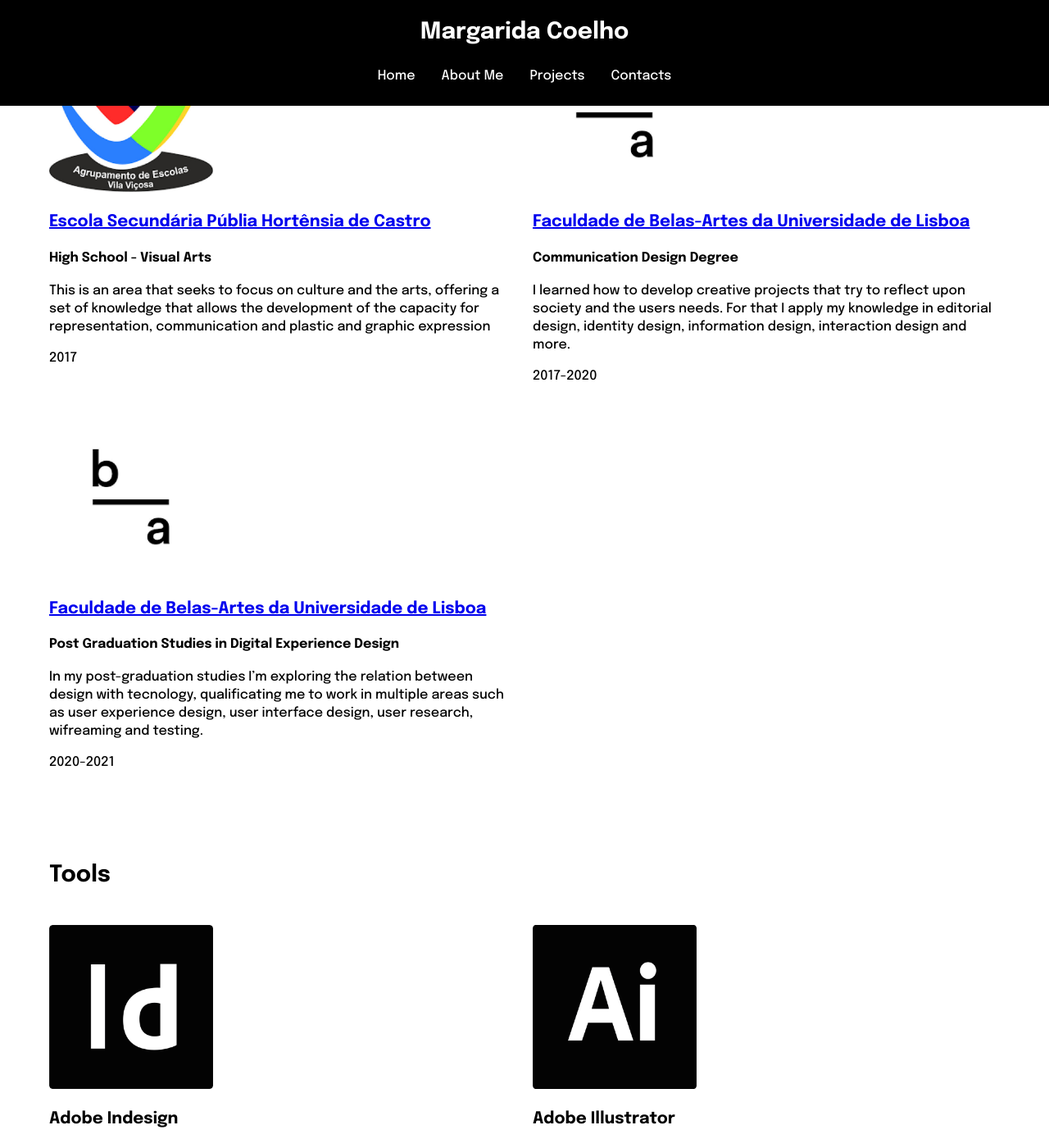
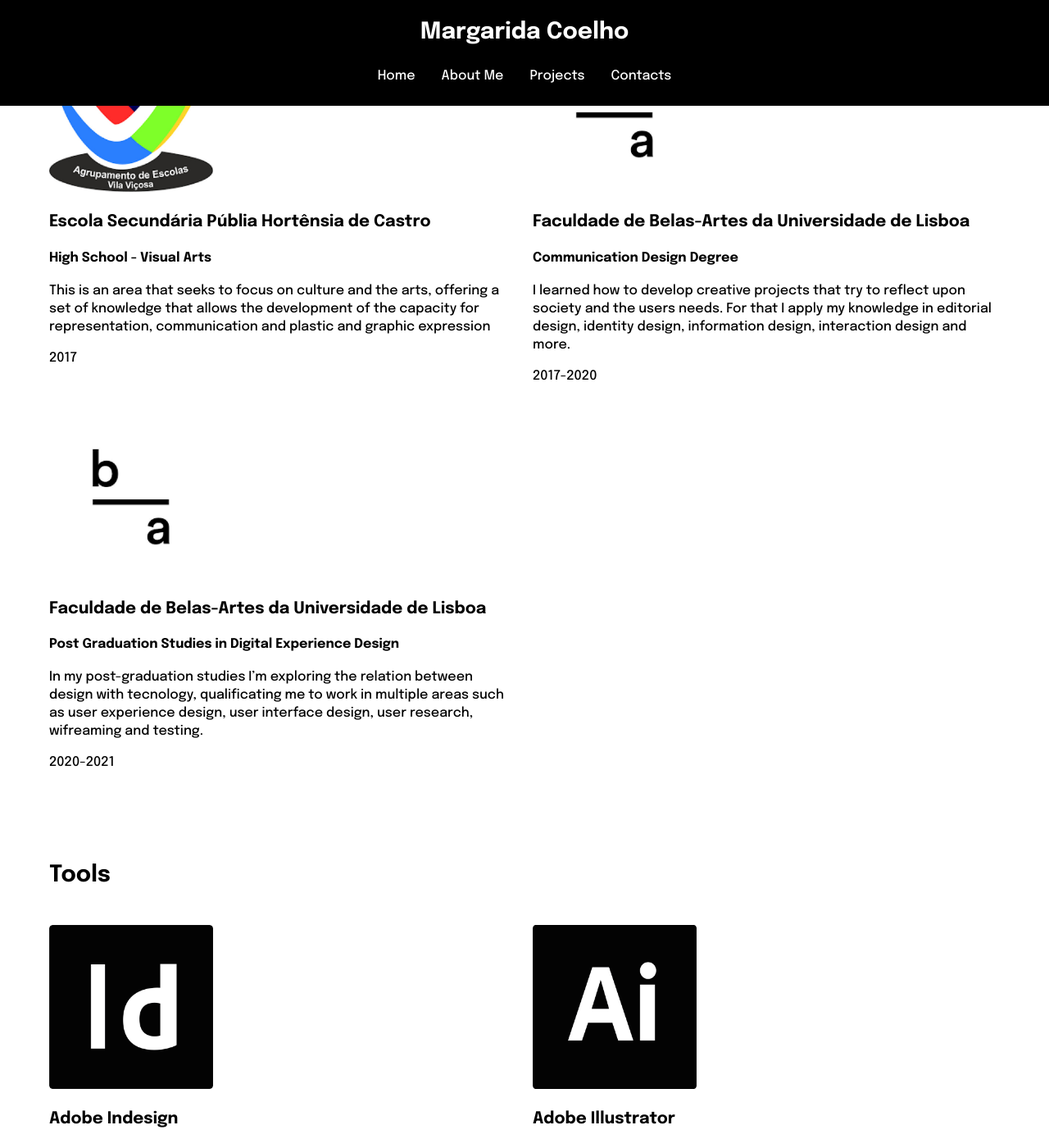
Before and after one commit to MargaridaCCC/projeto, a Jekyll site: the page built from aboutme.html, in a window 1280 px wide and 1400 px high, scrolled down 427 px. Shown: the whole window at 82% size. Built offline with Jekyll 4.4.1, drawn with Linux system fonts in a browser that asks for light colours.

Commit message:
animations

```diff
--- a/_sass/_colors.scss
+++ b/_sass/_colors.scss
@@ -1,3 +1,3 @@
 $primary-color: #ffffff;
 $secoundary-color: #000000;
-$details-color: #fcd4d4;
+$details-color: #fcbcbc;
--- a/_sass/myproject.scss
+++ b/_sass/myproject.scss
@@ -89,6 +89,18 @@
         right: 0;
         left: 0;
         background: linear-gradient(to top, rgba(0,0,0,0.7) 30%, rgba(0,0,0,0) 80%);
+        animation-name: gradiant-color;
+        animation-duration: 5s;
+    }
+
+    @keyframes gradiant-color {
+        from {
+            background-color: $details-color;
+        }
+
+        to {
+            background-color: $details-color 60%;
+        }
     }
 }
 
@@ -169,6 +181,11 @@
     padding-top: $sp-l;
     padding-bottom: $sp-l;
     box-sizing: border-box;
+
+    href {
+       text-decoration: none;
+       color: $details-color;
+    }
 }
 
 .title {
@@ -193,6 +210,18 @@
     .formation_icons{
         width: 200px;
         height: 200px;
+    }
+
+    a {
+        text-decoration: none;
+    }
+
+    h3 {
+        color: $secoundary-color;
+    }
+
+    h3:hover {
+        color: $details-color;
     }
 }
 
```
Also changed, not shown: _sass/_grid.scss (deleted).
